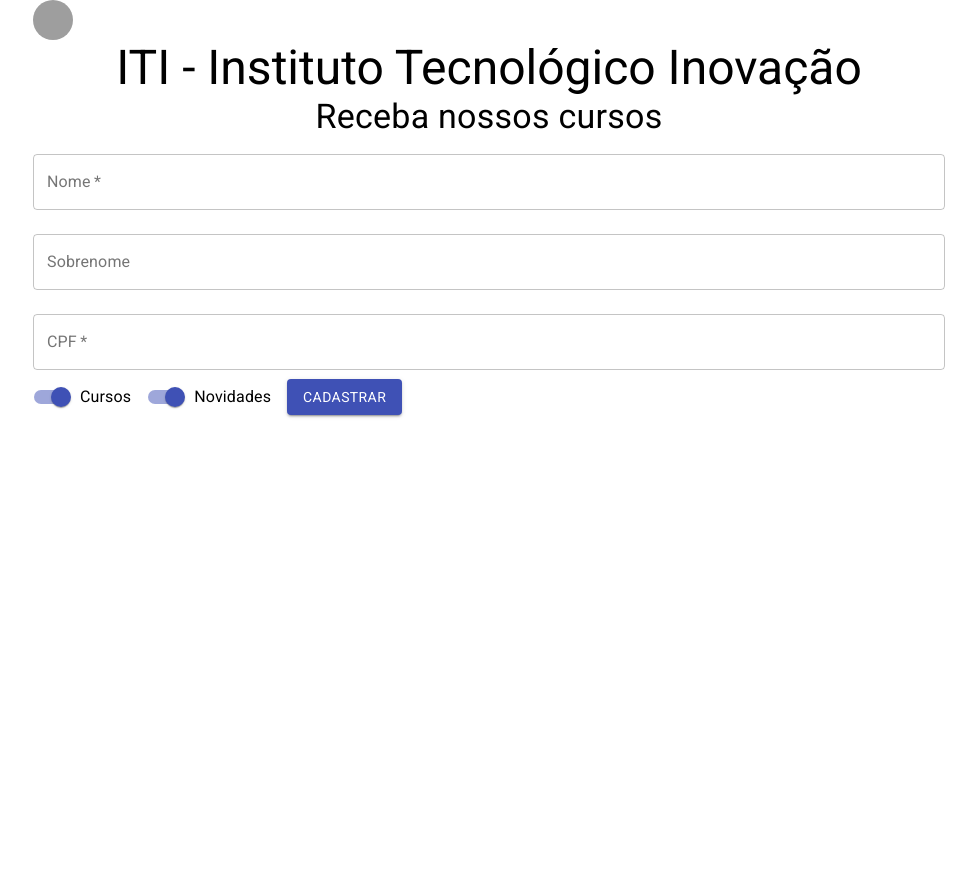
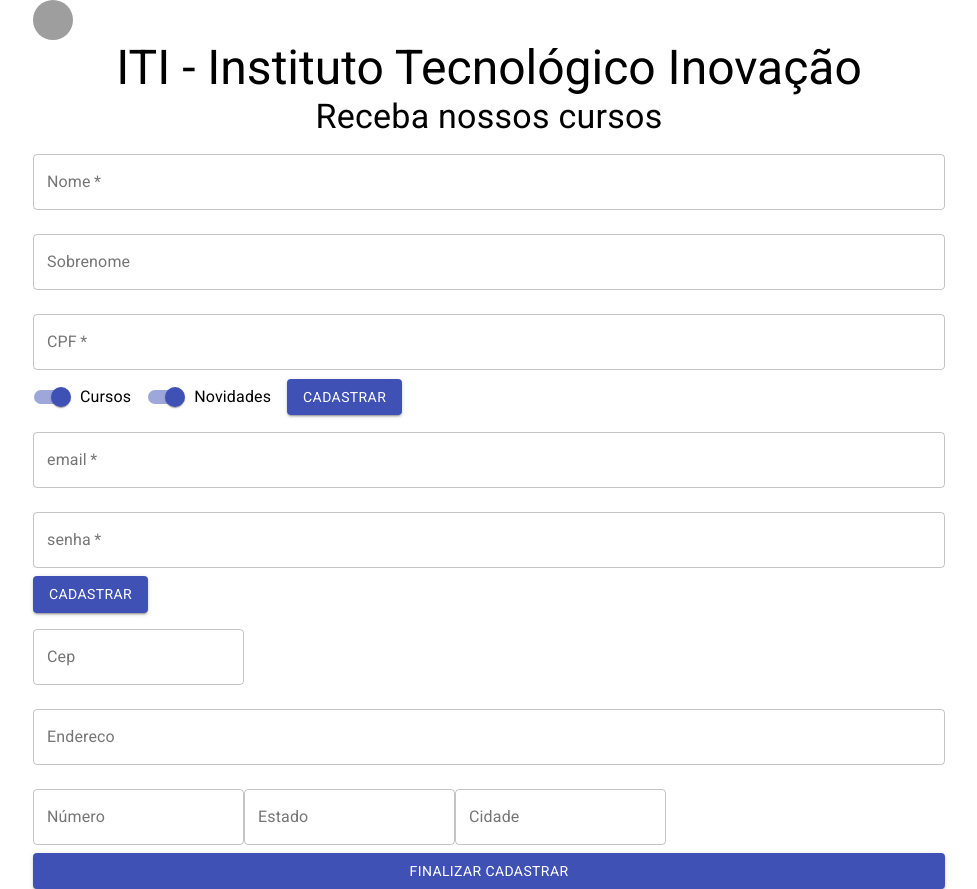
Before and after one commit to Olifrans/formulario-cadastro, a React (Create React App) app: page / in a window 1280 px wide. Shown: the whole page, without its empty margins (151-1128 px from the left). Before the commit the page ends 800 px from the top, so only its background shows below. Built offline with nearby package versions, Linux system fonts and the light colour scheme; grey boxes are pictures that could not be loaded.

Commit message:
Separacao dos Forms

```diff
--- a/package.json
+++ b/package.json
@@ -3,6 +3,8 @@
   "version": "0.1.0",
   "private": true,
   "dependencies": {
+    "@emotion/react": "^11.7.1",
+    "@emotion/styled": "^11.6.0",
     "@fontsource/roboto": "^4.5.3",
     "@material-ui/core": "^4.12.3",
     "@mui/icons-material": "^5.4.1",
--- /dev/null
+++ b/src/components/FormularioCadastro/DadosDeEntrega.jsx
@@ -0,0 +1,55 @@
+import { Button, TextField } from "@material-ui/core";
+import React from "react";
+
+function DadosDeEntrega() {
+  return (
+    <form>
+      <TextField
+        id="cep"
+        label="Cep"
+        type="number"
+        variant="outlined"
+        margin="normal"
+      />
+
+      <TextField
+        id="endereco"
+        label="Endereco"
+        type="text"
+        variant="outlined"
+        fullWidth
+        margin="normal"
+      />
+
+      <TextField
+        id="numero"
+        label="Número"
+        type="number"
+        variant="outlined"
+        margin="normal"
+      />
+
+      <TextField
+        id="estado"
+        label="Estado"
+        type="text"
+        variant="outlined"
+        margin="normal"
+      />
+
+      <TextField
+        id="cidade"
+        label="Cidade"
+        type="text"
+        variant="outlined"
+        margin="normal"
+      />
+
+      <Button type="submit" variant="contained" color="primary" fullWidth>
+        Finalizar Cadastrar
+      </Button>
+    </form>
+  );
+}
+
+export default DadosDeEntrega;
--- a/src/components/FormularioCadastro/DadosUsuario.jsx
+++ b/src/components/FormularioCadastro/DadosUsuario.jsx
@@ -1,8 +1,33 @@
-import React from 'react';
+import { Button, TextField } from "@material-ui/core";
+import React from "react";
 
+function DadosUsuario() {
+  return (
+    <form>
+      <TextField
+        id="email"
+        label="email"
+        type="email"
+        variant="outlined"
+        fullWidth
+        margin="normal"
+        required
+      />
+      <TextField
+        variant="outlined"
+        fullWidth
+        margin="normal"
+        required
+        id="senha"
+        label="senha"
+        type="password"
+      />
 
-function DadosUsuario(){
-
+      <Button type="submit" variant="contained" color="primary">
+        Cadastrar
+      </Button>
+    </form>
+  );
 }
 
 export default DadosUsuario;
--- a/src/components/FormularioCadastro/FormularioCadastro.jsx
+++ b/src/components/FormularioCadastro/FormularioCadastro.jsx
@@ -1,5 +1,7 @@
-import React, { useState } from "react";
+import React, { Fragment, useState } from "react";
+import DadosDeEntrega from "./DadosDeEntrega";
 import DadosPessoais from "./DadosPessoais";
+import DadosUsuario from "./DadosUsuario";
 
 
 
@@ -8,7 +10,14 @@ import DadosPessoais from "./DadosPessoais";
 function FormularioCadastro({ aoEviar, validaCPF }) {
 
   return (
-    <DadosPessoais />
+    <>
+     <DadosPessoais aoEviar={aoEviar} validaCPF={validaCPF} />
+     <DadosUsuario />
+     <DadosDeEntrega />
+
+
+    </>
+
   );
 }
 
```
Also changed, not shown: src/Leiame.txt, 2 other files (tests, documents, lock files or other folders).
